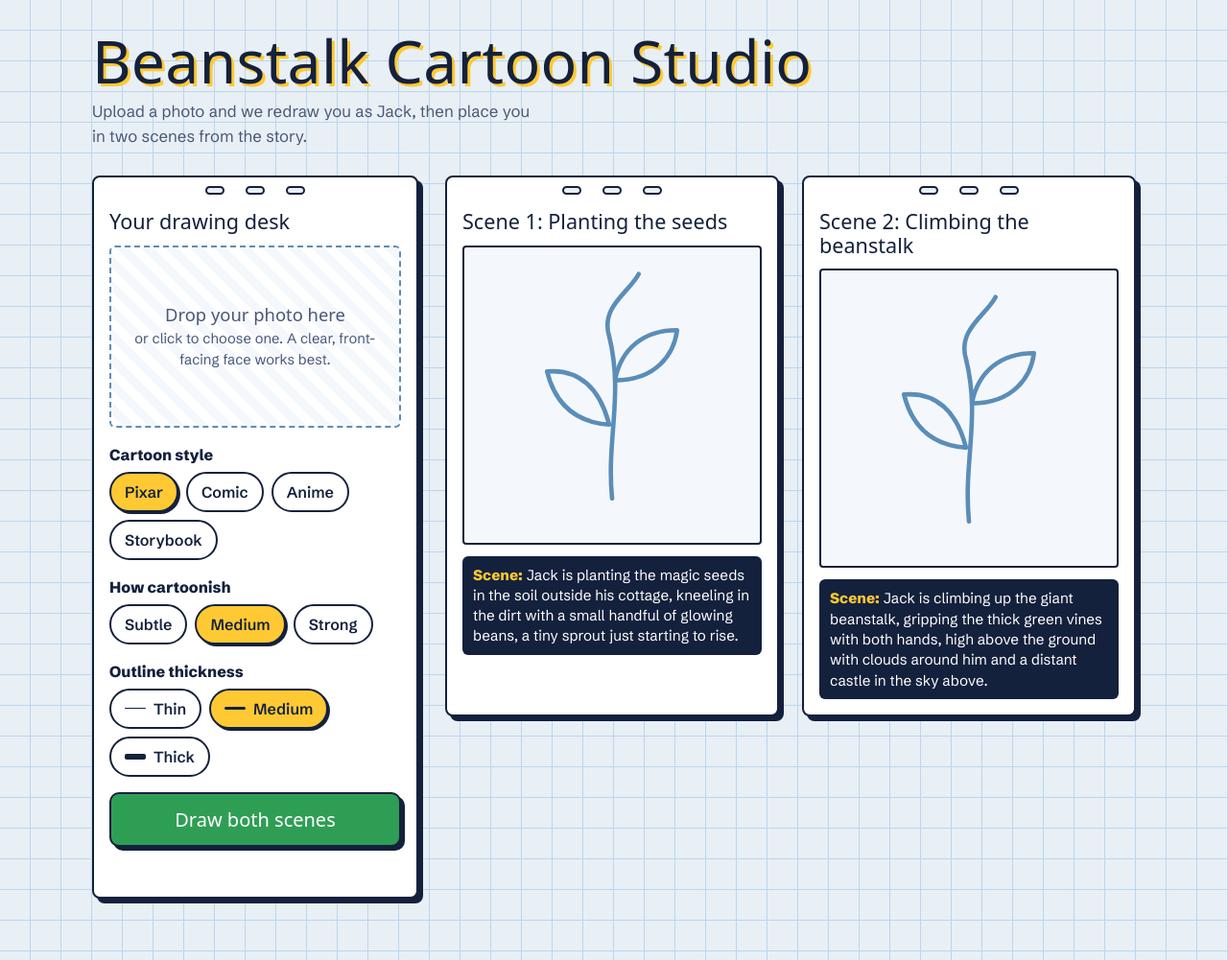
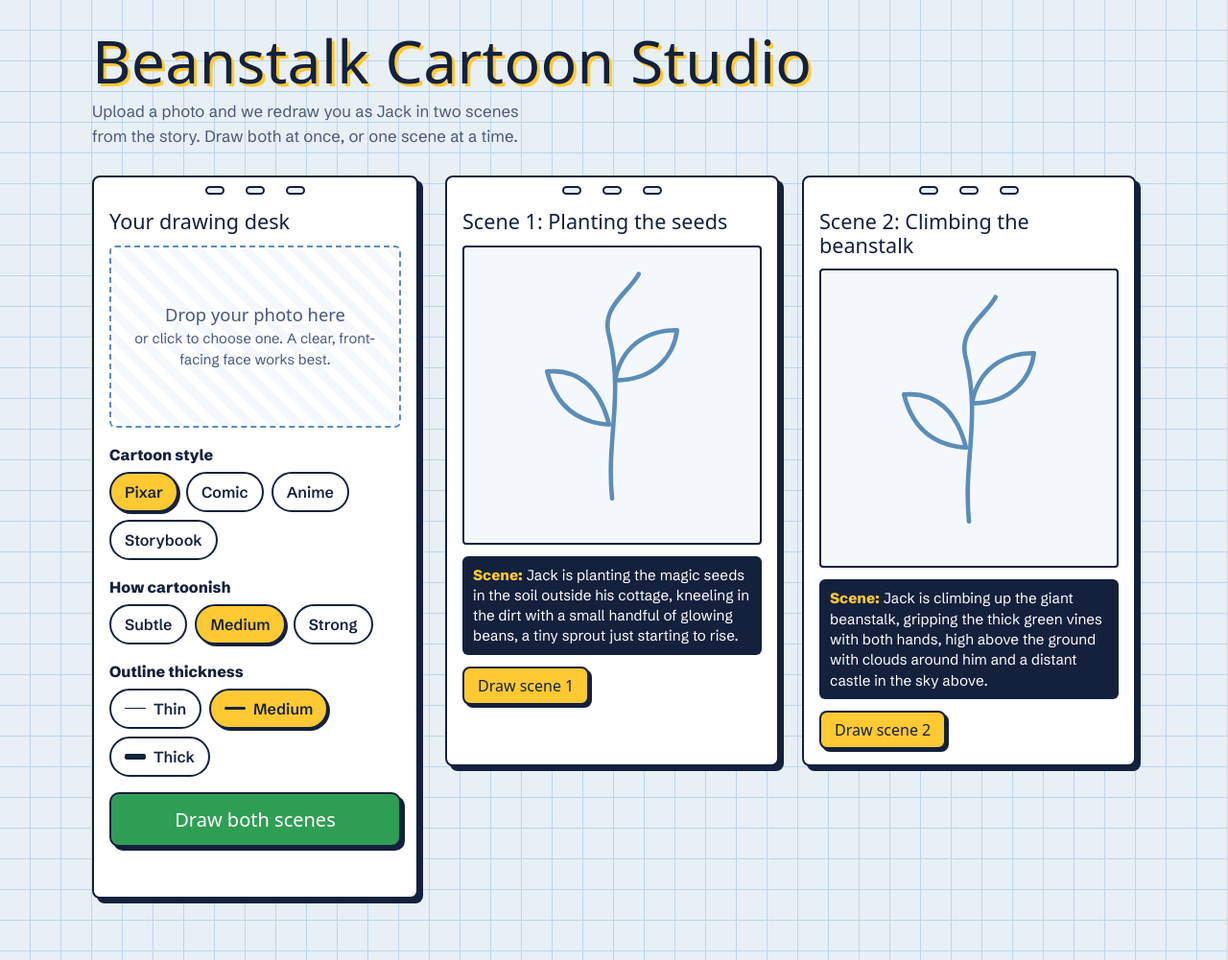
Before and after one commit to disaacs-lcm/beanstalk-storybook-generator, a Flask app: page / in a window 1280 px wide. Shown: the whole page at 96% size. Run offline with Flask 3, Linux system fonts and the light colour scheme; some web fonts are replaced.

Commit message:
Let each storyboard scene be drawn or redrawn on its own
Co-Authored-By: Claude Opus 5.5 <noreply@anthropic.com>

```diff
--- a/templates/index.html
+++ b/templates/index.html
@@ -89,13 +89,20 @@ button.go:disabled{background:#6f9f82; cursor:progress; transform:none; box-shad
 .panel[data-state=error] .state{display:block; background:#fff; color:var(--bad)}
 .slate{margin:12px 0 0; padding:9px 11px; background:var(--ink); color:#fff; border-radius:6px; font-size:.95rem; line-height:1.4}
 .slate b{color:var(--sun)}
-.save{display:none; margin-top:10px; font-weight:800; color:var(--ink)}
+.panel-actions{display:flex; flex-wrap:wrap; align-items:center; justify-content:space-between; gap:10px; margin-top:12px}
+button.one{font:400 1rem var(--display); padding:7px 14px; color:var(--ink); background:var(--sun);
+  border:2px solid var(--ink); border-radius:8px; box-shadow:3px 3px 0 var(--ink); cursor:pointer; transition:transform .08s, box-shadow .08s}
+button.one:hover{transform:translate(-1px,-1px); box-shadow:4px 4px 0 var(--ink)}
+button.one:active{transform:translate(2px,2px); box-shadow:1px 1px 0 var(--ink)}
+button.one:focus-visible{outline:3px solid var(--bean); outline-offset:3px}
+button.one:disabled{opacity:.6; cursor:progress; transform:none; box-shadow:3px 3px 0 var(--ink)}
+.save{display:none; font-weight:800; color:var(--ink)}
 .panel[data-state=done] .save{display:inline-block}
 .save:focus-visible{outline:3px solid var(--bean)}
 
 @media (prefers-reduced-motion:reduce){
   .panel[data-state=loading] .sketch path{animation:none; stroke-dashoffset:0}
-  button.go{transition:none}
+  button.go, button.one{transition:none}
 }
 </style>
 </head>
@@ -103,7 +110,7 @@ button.go:disabled{background:#6f9f82; cursor:progress; transform:none; box-shad
 <div class="wrap">
   <header>
     <h1>Beanstalk Cartoon Studio</h1>
-    <p class="lede">Upload a photo and we redraw you as Jack, then place you in two scenes from the story.</p>
+    <p class="lede">Upload a photo and we redraw you as Jack in two scenes from the story. Draw both at once, or one scene at a time.</p>
   </header>
 
   {% set titles = {"planting":"Planting the seeds","climbing":"Climbing the beanstalk"} %}
@@ -159,7 +166,10 @@ button.go:disabled{background:#6f9f82; cursor:progress; transform:none; box-shad
           <div class="state" id="state-{{id}}">Inking...</div>
         </div>
         <p class="slate"><b>Scene:</b> <span class="caption">{{ spec }}</span></p>
-        <a class="save" download="jack-{{id}}.png">Save this image</a>
+        <div class="panel-actions">
+          <button class="one" type="button" data-scene="{{id}}" id="one-{{id}}">Draw scene {{ loop.index }}</button>
+          <a class="save" download="jack-{{id}}.png">Save this image</a>
+        </div>
       </article>
       {% endfor %}
     </section>
@@ -182,25 +192,37 @@ function showPreview() {
   drop.classList.add("has");
 }
 const val = name => document.querySelector(`input[name=${name}]:checked`).value;
+const num = scene => scenes.indexOf(scene) + 1;
+const busy = new Set();
 function setState(scene, state, msg) {
   $("panel-" + scene).dataset.state = state;
   $("state-" + scene).textContent = msg || "Inking...";
+  if (state === "done") $("one-" + scene).textContent = `Redraw scene ${num(scene)}`;
+}
+function refreshButtons() {
+  go.disabled = busy.size > 0;
+  scenes.forEach(s => { $("one-" + s).disabled = busy.has(s); });
 }
 
-go.onclick = async () => {
+go.onclick = () => run(scenes);
+scenes.forEach(s => { $("one-" + s).onclick = () => run([s]); });
+
+async function run(list) {
   const file = photo.files[0];
   status.className = "";
-  if (!file) { status.textContent = "Choose a photo first."; status.className = "err"; return; }
-  go.disabled = true;
-  status.textContent = "Both scenes are being drawn. This takes about a minute.";
-  scenes.forEach(s => setState(s, "loading"));
-  // One request per scene, fired together. Each request makes exactly one API call; no retries.
-  const results = await Promise.allSettled(scenes.map(s => draw(s, file)));
+  if (!file) { status.textContent = "Choose a photo first."; status.className = "err"; photo.focus(); return; }
+  const label = list.length > 1 ? "Both scenes are" : `Scene ${num(list[0])} is`;
+  list.forEach(s => { busy.add(s); setState(s, "loading"); });
+  refreshButtons();
+  status.textContent = `${label} being drawn. This takes about a minute.`;
+  // One request per scene. Each request makes exactly one API call; no retries.
+  const results = await Promise.allSettled(list.map(s => draw(s, file)));
+  list.forEach(s => busy.delete(s));
+  refreshButtons();
   const failed = results.filter(r => r.status === "rejected");
-  status.textContent = failed.length ? failed.map(f => f.reason.message).join(" ") : "Done. Both scenes are ready.";
+  status.textContent = failed.length ? failed.map(f => f.reason.message).join(" ") : `Done. ${label} ready.`;
   if (failed.length) status.className = "err";
-  go.disabled = false;
-};
+}
 
 async function draw(scene, file) {
   const fd = new FormData();
```
